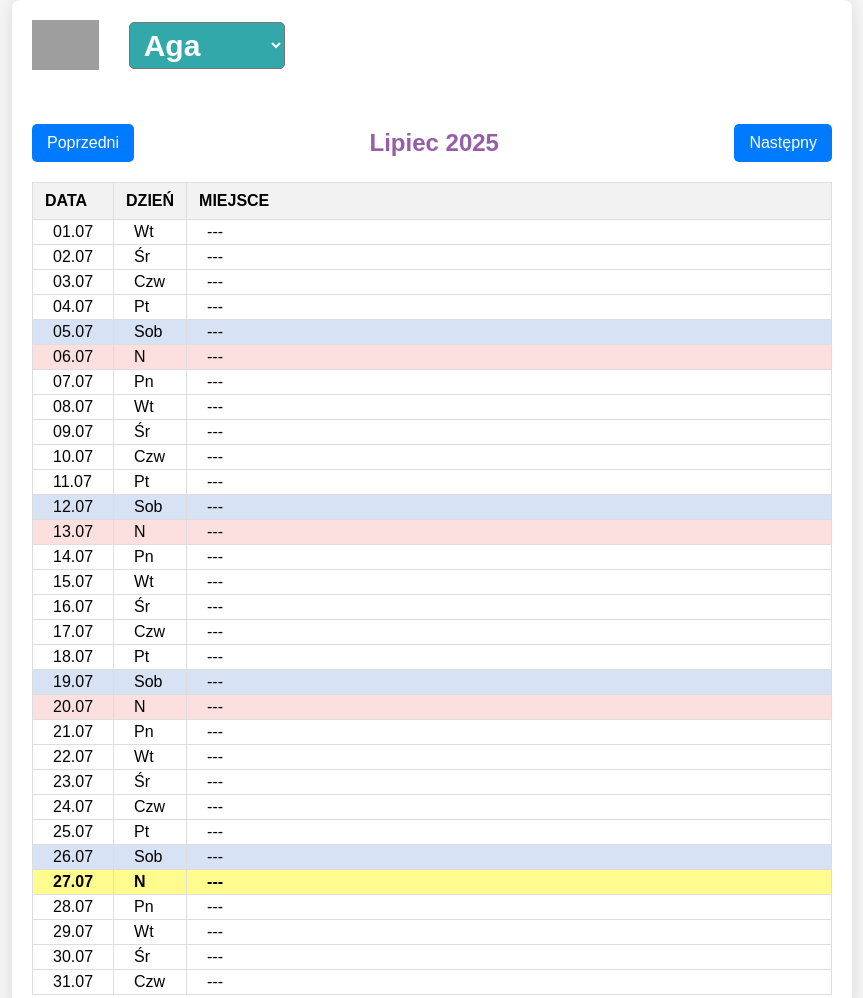
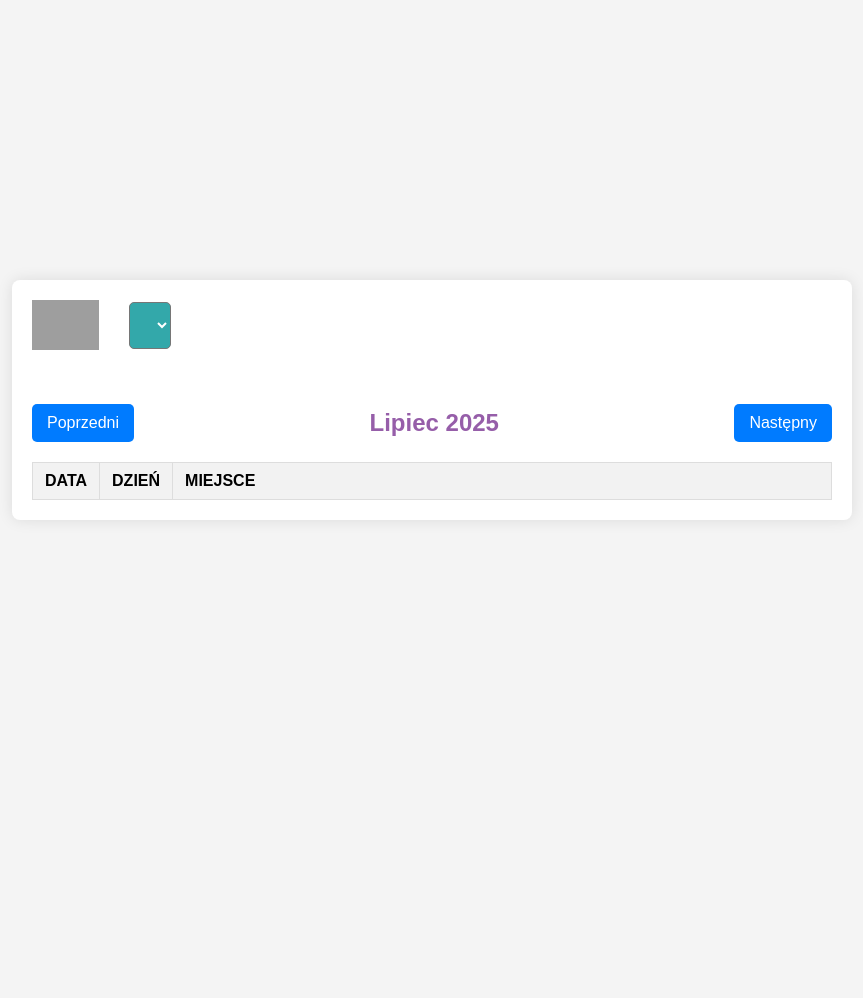
Before and after one commit to mathlike/frakgraf, a plain HTML site: page index.html in a window 1280 px wide. Shown: the whole page, without its empty margins (208-1071 px from the left). After the commit the page ends 800 px from the top, so only its background shows below. Drawn offline with Linux system fonts and the light colour scheme; no server answers; grey boxes are pictures that could not be loaded.

Commit message:
Update index.html

```diff
--- a/index.html
+++ b/index.html
@@ -118,20 +118,6 @@
         <div class="header">
             <img src="https://www.frakolandia.pl/images/frakolandia-stalowa-wola.png" alt="Logo" class="logo">
             <select id="name-select" class="name">
-                <option>Aga</option>
-                <option>Agu</option>
-                <option>Ania</option>
-                <option>Domi</option>
-                <option>Ewela</option>
-                <option>Gabi</option>
-                <option>Jadzia</option>
-                <option>Jędrek</option>
-                <option>Justyna</option>
-                <option>Karola</option>
-                <option>Kasia</option>
-                <option>Nati</option>
-                <option>Pati</option>
-                <option>Wiki</option>
             </select>
         </div>
 
@@ -157,32 +143,11 @@
     </div>
 
     <script>
+    const s_option = document.getElementById("name-select");
+        s_option.addEventListener("change", function() {
+    f_dane();
+});
 
-
-// --- POCZĄTEK MIEJSCA NA TWOJE DANE JSON ---
-
-        let scheduleData = [];
-        let link_url = "https://docs.google.com/spreadsheets/d/1Gq8rD_tlDOaT9O0LOG6K7xZj_zA7c_n4RdO9kUhWgd8/gviz/tq?tqx=out:json&gid=0&tq=select%20A%2C%20B%2C%20C%20where%20B%20%3D%20'Jadzia'";
-
-        fetch(link_url)
-        .then(res => res.text())
-        .then(raw => {
-            const json = JSON.parse(raw.match(/setResponse\((.*)\);/s)[1]);
-            const cols = ["DATA", "IMIE", "MIEJSCE"];
-            const rows = json.table.rows;
-
-            scheduleData = rows.map(row => {
-              let obj = {};
-              row.c.forEach((cell, i) => {
-                obj[cols[i]] = (cell.f) ? cell.f : cell.v;
-            });
-              return obj;
-          });
-
-            generateCalendar(currentDate.getFullYear(), currentDate.getMonth());
-        });
-
-// --- KONIEC MIEJSCA NA TWOJE DANE JSON ---
 
 
 // --- LOGIKA SKRYPTU (NIE MUSISZ TEGO EDYTOWAĆ) ---
@@ -302,6 +267,37 @@ function f_osoby() {
 }
 
 
+function f_dane() {
+
+// --- POCZĄTEK MIEJSCA NA TWOJE DANE JSON ---
+
+        let osoba = s_option.options[s_option.selectedIndex].text;
+        let scheduleData = [];
+        let link_url = "https://docs.google.com/spreadsheets/d/1Gq8rD_tlDOaT9O0LOG6K7xZj_zA7c_n4RdO9kUhWgd8/gviz/tq?tqx=out:json&gid=0&tq=select%20A%2C%20B%2C%20C%20where%20B%20%3D%20'" + osoba + "'";
+
+        fetch(link_url)
+        .then(res => res.text())
+        .then(raw => {
+            const json = JSON.parse(raw.match(/setResponse\((.*)\);/s)[1]);
+            const cols = ["DATA", "IMIE", "MIEJSCE"];
+            const rows = json.table.rows;
+
+            scheduleData = rows.map(row => {
+              let obj = {};
+              row.c.forEach((cell, i) => {
+                obj[cols[i]] = (cell.f) ? cell.f : cell.v;
+            });
+              return obj;
+          });
+
+            generateCalendar(currentDate.getFullYear(), currentDate.getMonth());
+        });
+
+// --- KONIEC MIEJSCA NA TWOJE DANE JSON ---
+
+}
+
+
 </script>
 
 </body>
```
